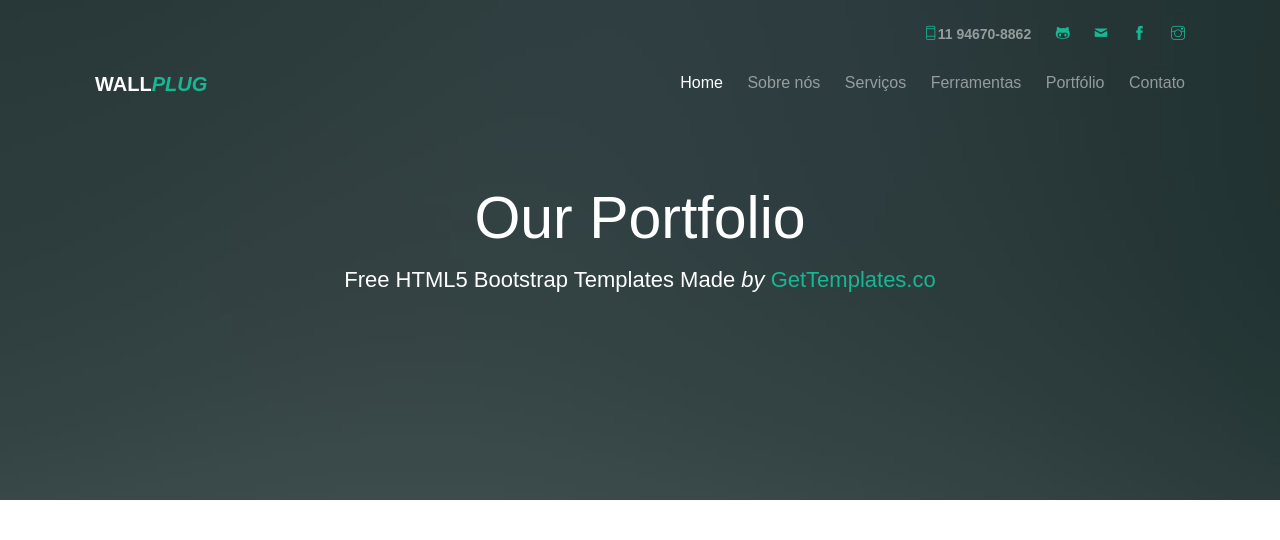
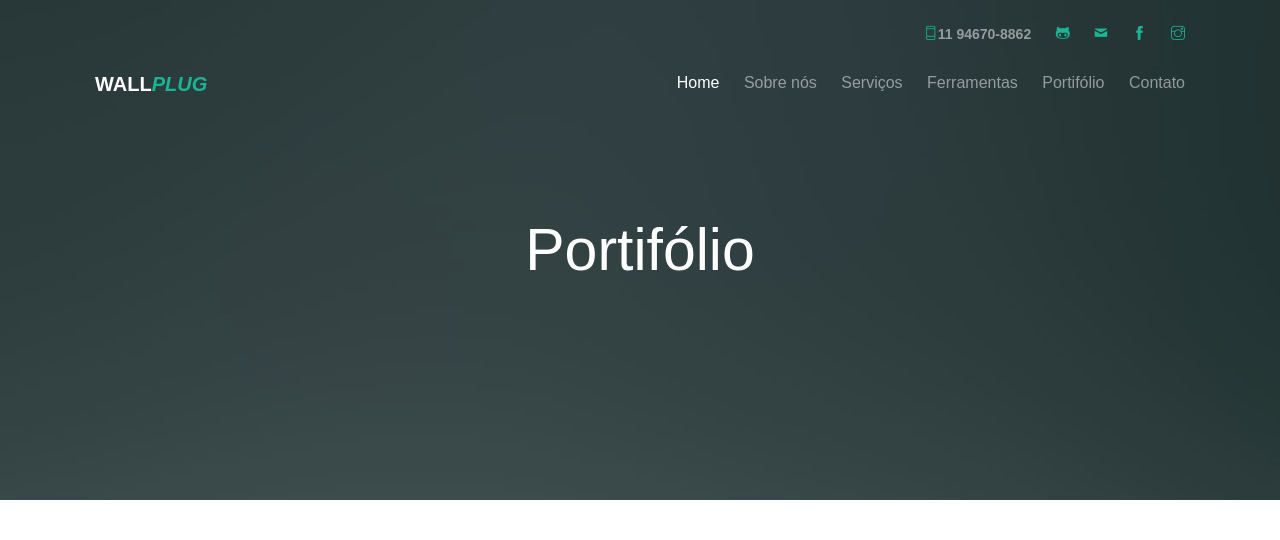
Before and after one commit to rogeriodms/siteWallplug, a PHP site: page /portfolio.php in a window 1280 px wide. Shown: the top 540 px of the page. Run offline with PHP 8.4, Linux system fonts and the light colour scheme; some web fonts are replaced.

Commit message:
correçao portifolio

```diff
--- a/nav.php
+++ b/nav.php
@@ -38,7 +38,7 @@
 								<li><a href="tools.php">Xamarin</a></li>
 							</ul>
 						</li>
-						<li><a href="portfolio.php">Portfólio</a></li>
+						<li><a href="portfolio.php">Portifólio</a></li>
 						<li><a href="contact.php">Contato</a></li>
 					</ul>
 				</div>
--- a/portfolio.php
+++ b/portfolio.php
@@ -70,8 +70,7 @@
 				<div class="col-md-8 col-md-offset-2 text-center">
 					<div class="display-t">
 						<div class="display-tc">
-							<h1 class="animate-box" data-animate-effect="fadeInUp">Our Portfolio</h1>
-							<h2 class="animate-box" data-animate-effect="fadeInUp">Free HTML5 Bootstrap Templates Made <em>by</em> <a href="http://gettemplates.co/" target="_blank">GetTemplates.co</a></h2>
+							<h1 class="animate-box" data-animate-effect="fadeInUp">Portifólio</h1>
 						</div>
 					</div>
 				</div>
```
